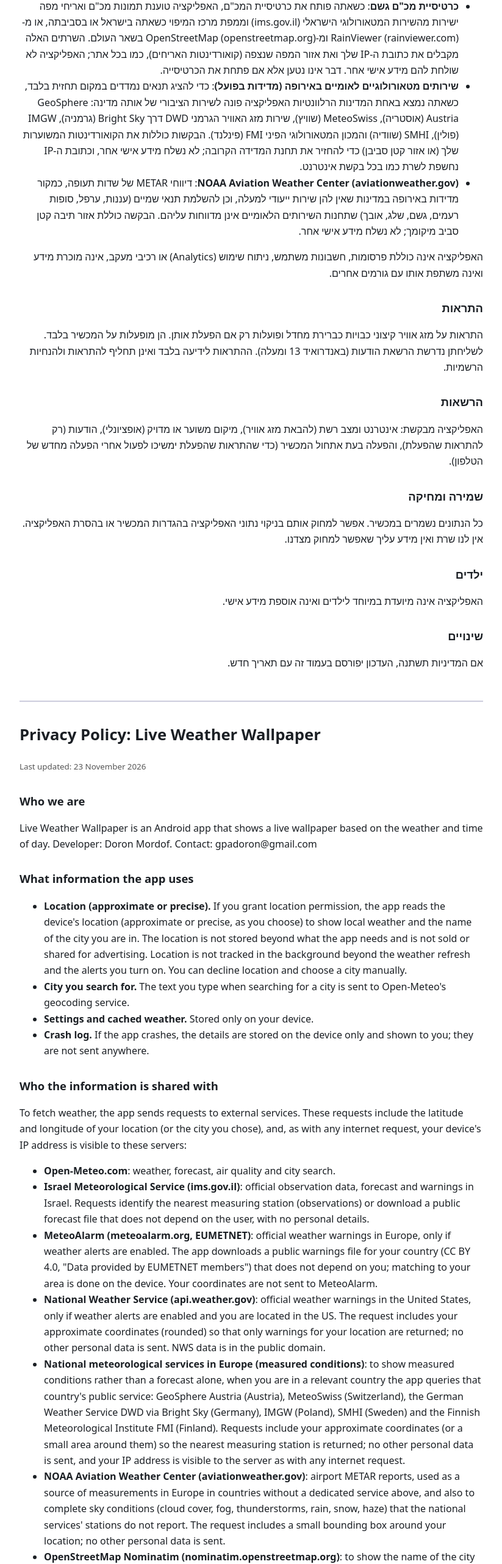
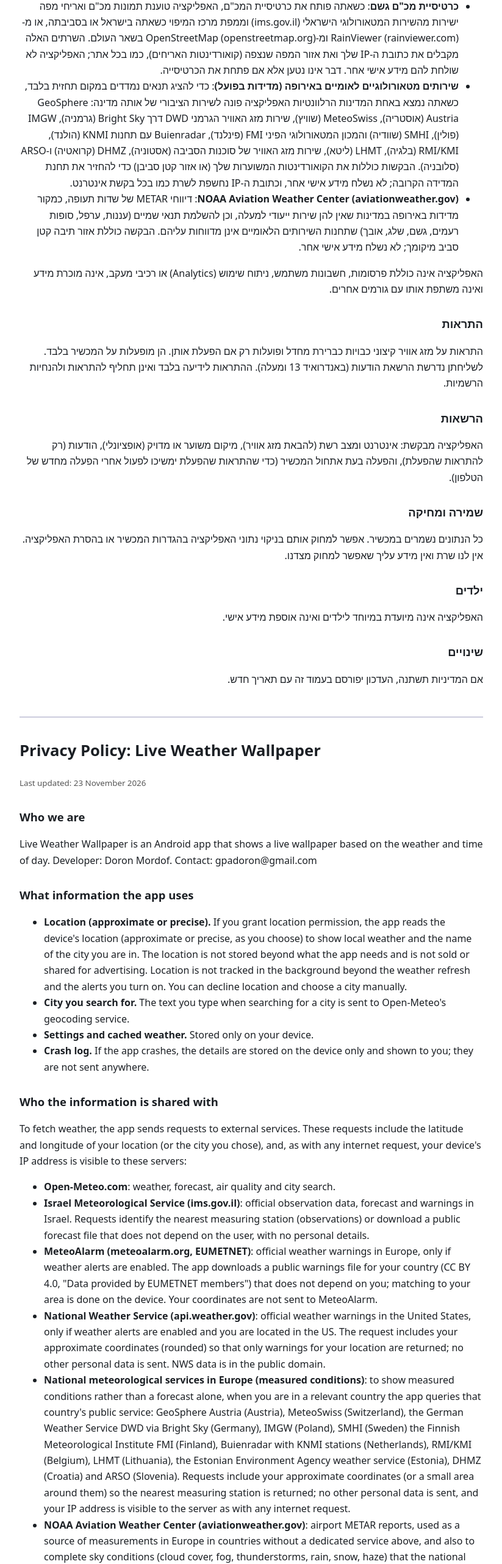
Before and after one commit to gpadoron/weather-wallpaper-privacy, a plain HTML site: page index.html in a window 1280 px wide. Shown: the part 1058-3623 px from the top of the page at 61% size, without its empty margins (228-1051 px from the left). Drawn offline with Linux system fonts and the light colour scheme.

Commit message:
Privacy policy: add Netherlands, Belgium, Lithuania, Estonia, Croatia, Slovenia weather services
Co-Authored-By: Claude Sonnet 5.5 <noreply@anthropic.com>
Claude-Session: https://claude.ai/code/session_017NpRMcSfkLds8c46z3atrp

```diff
--- a/index.html
+++ b/index.html
@@ -36,7 +36,7 @@ small{color:#555}
 <li><b>National Weather Service (api.weather.gov)</b>: אזהרות מזג אוויר רשמיות בארצות הברית, רק אם הופעלו התראות ואתה נמצא בארה"ב. הבקשה כוללת את הקואורדינטות המשוערות שלך (מעוגלות) כדי שיוחזרו רק אזהרות למיקום שלך; לא נשלח מידע אישי אחר. נתוני ה-NWS בנחלת הכלל.</li>
 <li><b>OpenStreetMap Nominatim (nominatim.openstreetmap.org)</b>: כדי להציג את שם העיר שבה אתה נמצא, האפליקציה פונה קודם לשירות הגיאוקודינג של המכשיר, ורק אם הוא לא מחזיר תוצאה היא שולחת את הקואורדינטות לשירות זה. כמו בכל בקשת אינטרנט, כתובת ה-IP נחשפת לשרת. לא נשלח מידע אישי אחר.</li>
 <li><b>כרטיסיית מכ"ם גשם</b>: כשאתה פותח את כרטיסיית המכ"ם, האפליקציה טוענת תמונות מכ"ם ואריחי מפה ישירות מהשירות המטאורולוגי הישראלי (ims.gov.il) וממפת מרכז המיפוי כשאתה בישראל או בסביבתה, או מ-RainViewer (rainviewer.com) ומ-OpenStreetMap (openstreetmap.org) בשאר העולם. השרתים האלה מקבלים את כתובת ה-IP שלך ואת אזור המפה שנצפה (קואורדינטות האריחים), כמו בכל אתר; האפליקציה לא שולחת להם מידע אישי אחר. דבר אינו נטען אלא אם פתחת את הכרטיסייה.</li>
-<li><b>שירותים מטאורולוגיים לאומיים באירופה (מדידות בפועל)</b>: כדי להציג תנאים נמדדים במקום תחזית בלבד, כשאתה נמצא באחת המדינות הרלוונטיות האפליקציה פונה לשירות הציבורי של אותה מדינה: GeoSphere Austria (אוסטריה), MeteoSwiss (שוויץ), שירות מזג האוויר הגרמני DWD דרך Bright Sky (גרמניה), IMGW (פולין), SMHI (שוודיה) והמכון המטאורולוגי הפיני FMI (פינלנד). הבקשות כוללות את הקואורדינטות המשוערות שלך (או אזור קטן סביבן) כדי להחזיר את תחנת המדידה הקרובה; לא נשלח מידע אישי אחר, וכתובת ה-IP נחשפת לשרת כמו בכל בקשת אינטרנט.</li>
+<li><b>שירותים מטאורולוגיים לאומיים באירופה (מדידות בפועל)</b>: כדי להציג תנאים נמדדים במקום תחזית בלבד, כשאתה נמצא באחת המדינות הרלוונטיות האפליקציה פונה לשירות הציבורי של אותה מדינה: GeoSphere Austria (אוסטריה), MeteoSwiss (שוויץ), שירות מזג האוויר הגרמני DWD דרך Bright Sky (גרמניה), IMGW (פולין), SMHI (שוודיה) והמכון המטאורולוגי הפיני FMI (פינלנד), Buienradar עם תחנות KNMI (הולנד), RMI/KMI (בלגיה), LHMT (ליטא), שירות מזג האוויר של סוכנות הסביבה (אסטוניה), DHMZ (קרואטיה) ו-ARSO (סלובניה). הבקשות כוללות את הקואורדינטות המשוערות שלך (או אזור קטן סביבן) כדי להחזיר את תחנת המדידה הקרובה; לא נשלח מידע אישי אחר, וכתובת ה-IP נחשפת לשרת כמו בכל בקשת אינטרנט.</li>
 <li><b>NOAA Aviation Weather Center (aviationweather.gov)</b>: דיווחי METAR של שדות תעופה, כמקור מדידות באירופה במדינות שאין להן שירות ייעודי למעלה, וכן להשלמת תנאי שמיים (עננות, ערפל, סופות רעמים, גשם, שלג, אובך) שתחנות השירותים הלאומיים אינן מדווחות עליהם. הבקשה כוללת אזור תיבה קטן סביב מיקומך; לא נשלח מידע אישי אחר.</li>
 </ul>
 <p>האפליקציה אינה כוללת פרסומות, חשבונות משתמש, ניתוח שימוש (Analytics) או רכיבי מעקב, אינה מוכרת מידע ואינה משתפת אותו עם גורמים אחרים.</p>
@@ -78,7 +78,7 @@ small{color:#555}
 <li><b>Israel Meteorological Service (ims.gov.il)</b>: official observation data, forecast and warnings in Israel. Requests identify the nearest measuring station (observations) or download a public forecast file that does not depend on the user, with no personal details.</li>
 <li><b>MeteoAlarm (meteoalarm.org, EUMETNET)</b>: official weather warnings in Europe, only if weather alerts are enabled. The app downloads a public warnings file for your country (CC BY 4.0, "Data provided by EUMETNET members") that does not depend on you; matching to your area is done on the device. Your coordinates are not sent to MeteoAlarm.</li>
 <li><b>National Weather Service (api.weather.gov)</b>: official weather warnings in the United States, only if weather alerts are enabled and you are located in the US. The request includes your approximate coordinates (rounded) so that only warnings for your location are returned; no other personal data is sent. NWS data is in the public domain.</li>
-<li><b>National meteorological services in Europe (measured conditions)</b>: to show measured conditions rather than a forecast alone, when you are in a relevant country the app queries that country's public service: GeoSphere Austria (Austria), MeteoSwiss (Switzerland), the German Weather Service DWD via Bright Sky (Germany), IMGW (Poland), SMHI (Sweden) and the Finnish Meteorological Institute FMI (Finland). Requests include your approximate coordinates (or a small area around them) so the nearest measuring station is returned; no other personal data is sent, and your IP address is visible to the server as with any internet request.</li>
+<li><b>National meteorological services in Europe (measured conditions)</b>: to show measured conditions rather than a forecast alone, when you are in a relevant country the app queries that country's public service: GeoSphere Austria (Austria), MeteoSwiss (Switzerland), the German Weather Service DWD via Bright Sky (Germany), IMGW (Poland), SMHI (Sweden) the Finnish Meteorological Institute FMI (Finland), Buienradar with KNMI stations (Netherlands), RMI/KMI (Belgium), LHMT (Lithuania), the Estonian Environment Agency weather service (Estonia), DHMZ (Croatia) and ARSO (Slovenia). Requests include your approximate coordinates (or a small area around them) so the nearest measuring station is returned; no other personal data is sent, and your IP address is visible to the server as with any internet request.</li>
 <li><b>NOAA Aviation Weather Center (aviationweather.gov)</b>: airport METAR reports, used as a source of measurements in Europe in countries without a dedicated service above, and also to complete sky conditions (cloud cover, fog, thunderstorms, rain, snow, haze) that the national services' stations do not report. The request includes a small bounding box around your location; no other personal data is sent.</li>
 <li><b>OpenStreetMap Nominatim (nominatim.openstreetmap.org)</b>: to show the name of the city you are in, the app first uses the device's geocoder, and only if that returns nothing does it send the coordinates to this service. As with any internet request, your IP address is visible to the server. No other personal data is sent.</li>
 <li><b>Rain radar tab</b>: when you open the Radar tab, the app loads radar images and map tiles directly from the Israel Meteorological Service (ims.gov.il) and the Survey of Israel map when you are in/near Israel, or from RainViewer (rainviewer.com) and OpenStreetMap (openstreetmap.org) elsewhere. These servers receive your IP address and the map area being viewed (tile coordinates), like any website; the app does not send them any other personal data. Nothing is loaded unless you open the tab.</li>
```
